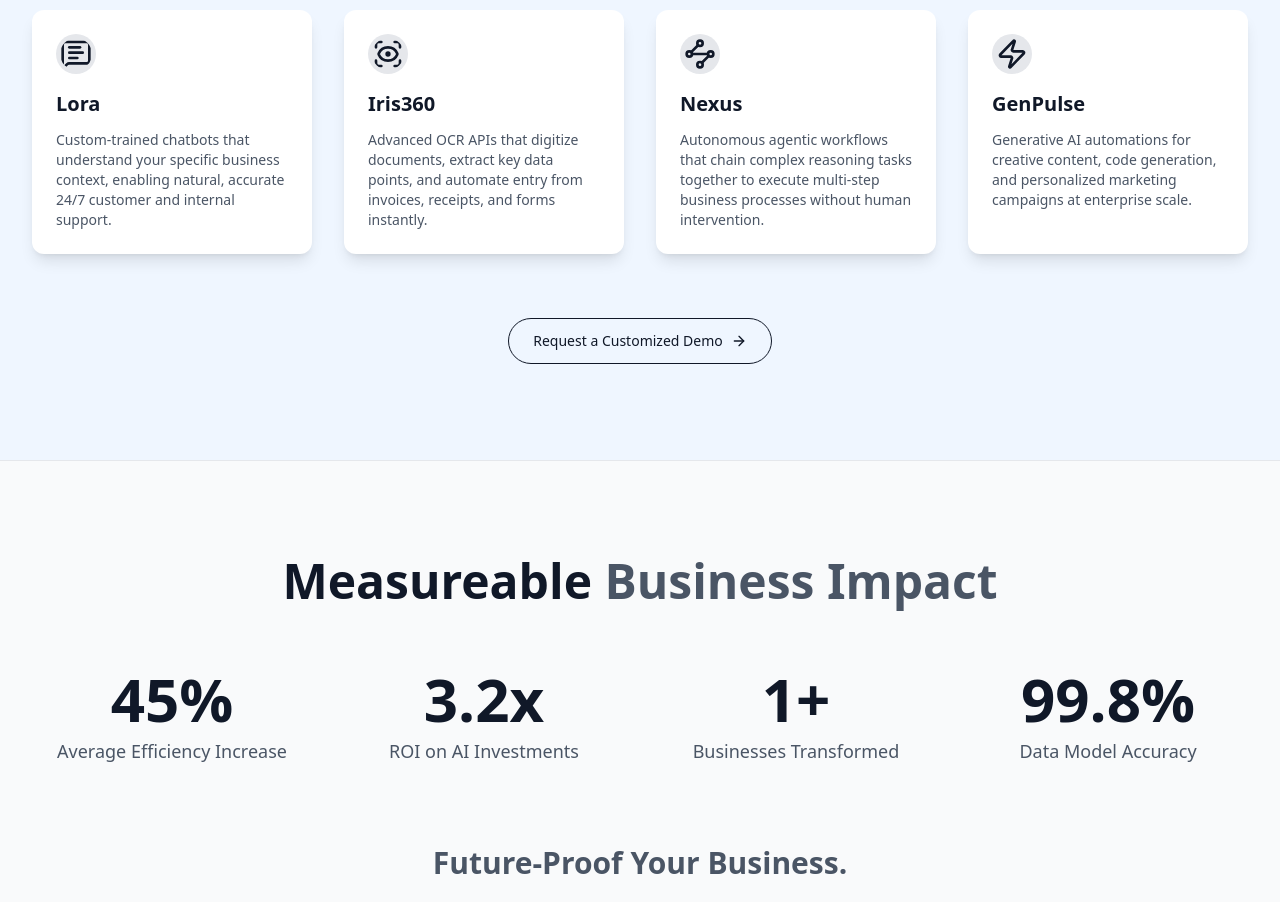
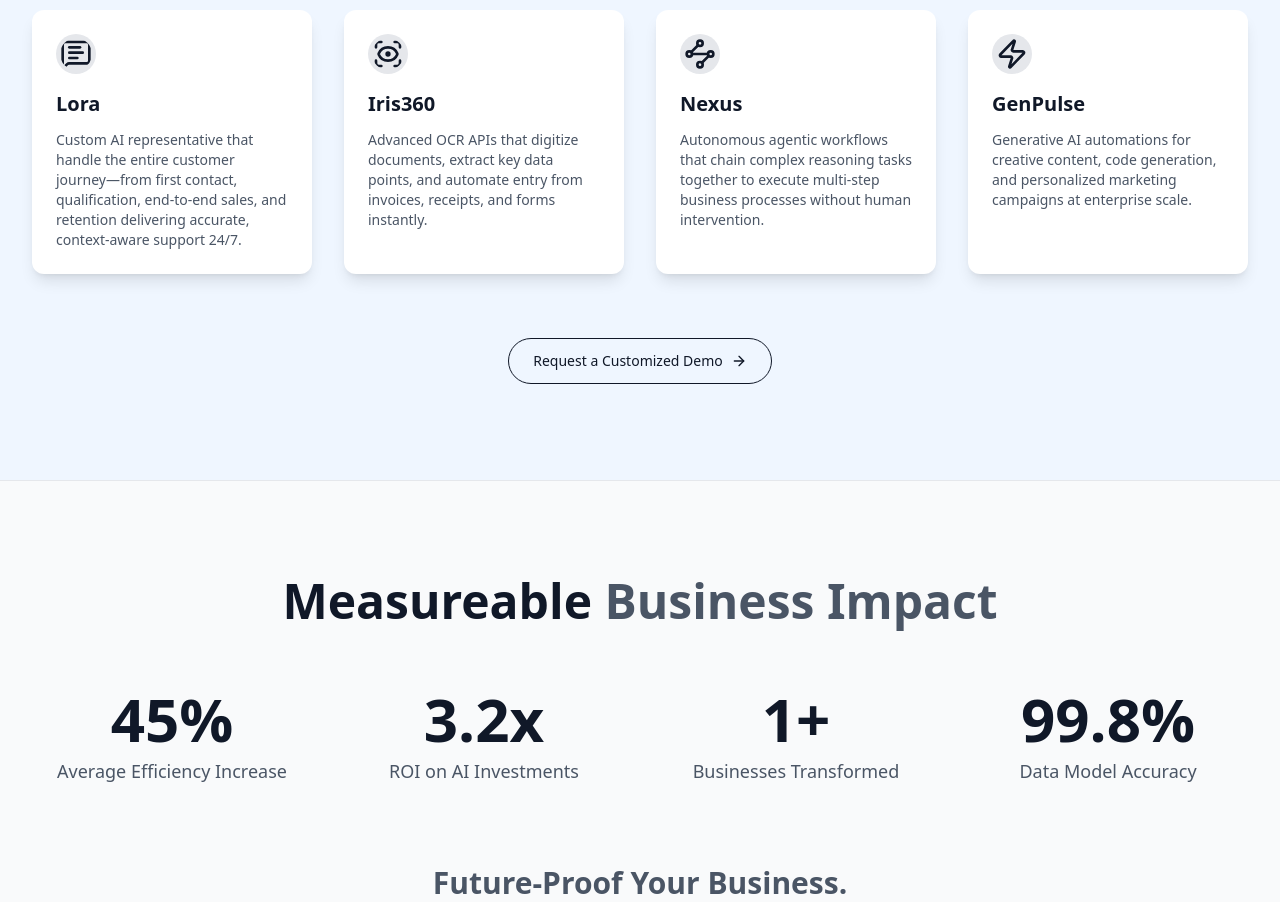
Before and after one commit to briankibiku/edgeai, a React (Vite) app: page / in a window 1280 px wide. Shown: the part 1740-2642 px from the top of the page. Built offline with nearby package versions, Linux system fonts and the light colour scheme.

Commit message:
edit lora description

```diff
--- a/src/App.jsx
+++ b/src/App.jsx
@@ -398,7 +398,7 @@ const AboutSection = () => {
 const solutionsData = [
   {
     title: "Lora",
-    description: "Custom-trained chatbots that understand your specific business context, enabling natural, accurate 24/7 customer and internal support.",
+    description: "Custom AI representative that handle the entire customer journey—from first contact, qualification, end-to-end sales, and retention delivering accurate, context-aware support 24/7.",
     icon: MessageSquareText
   },
   {
```
